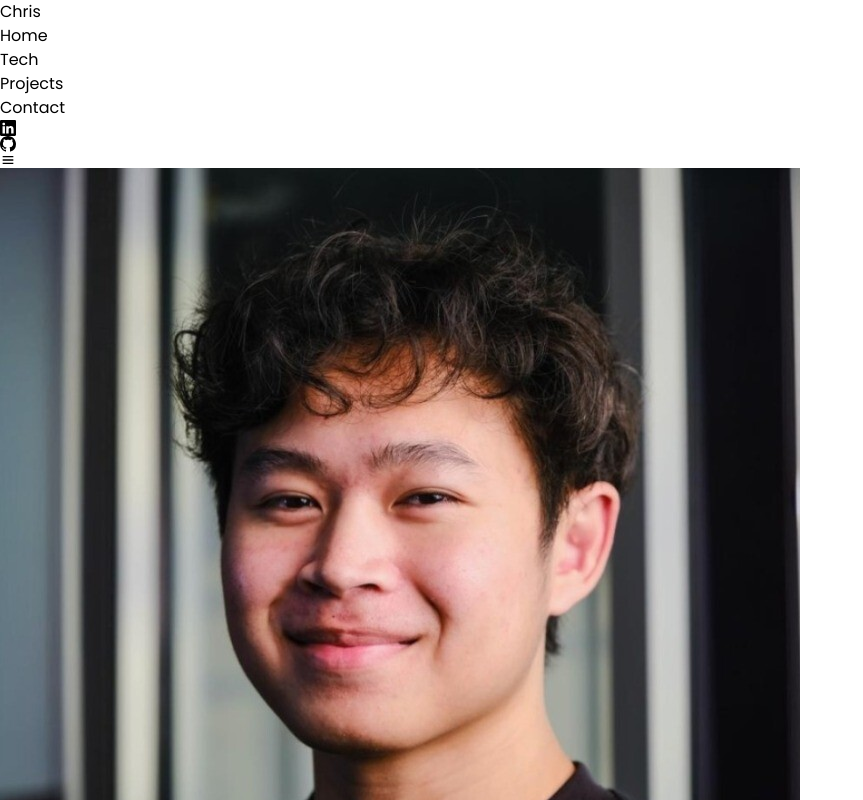
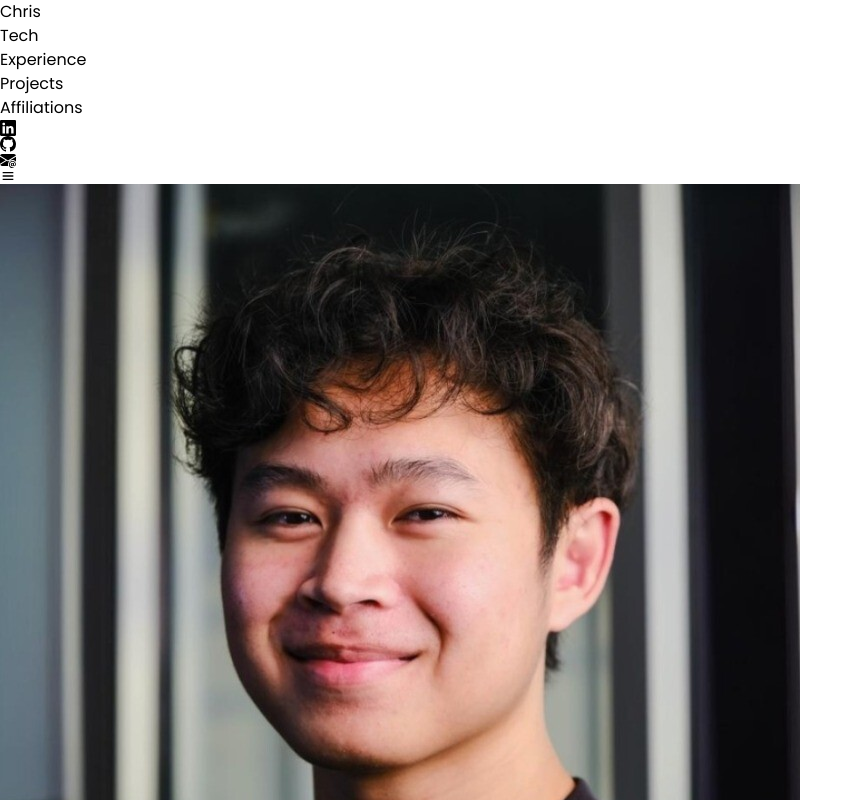
Before and after one commit to ctgchris/ctgchris.github.io, a React (Vite) app: page / in a window 1280 px wide. Shown: the top 800 px of the page, without its empty margins (0-863 px from the left). Built offline with nearby package versions, Linux system fonts and the light colour scheme.

Commit message:
update Navbar to include new sections

```diff
--- a/src/components/Navbar.jsx
+++ b/src/components/Navbar.jsx
@@ -1,11 +1,11 @@
-import { BsGithub, BsLinkedin } from "react-icons/bs"
+import { BsEnvelope, BsEnvelopeArrowUp, BsEnvelopeAt, BsEnvelopeAtFill, BsGithub, BsLinkedin } from "react-icons/bs"
 import { BiX, BiMenu } from 'react-icons/bi';
 
 import React, { useState } from 'react';
 
 const Navbar = () => {
 
-        const [isOpen, setIsOpen]= useState(false);
+    const [isOpen, setIsOpen] = useState(false);
     const menuOpen = () => {
         setIsOpen(!isOpen);
 
@@ -17,33 +17,43 @@ const Navbar = () => {
         <nav className="fixed top-0 z-10 flex w-full items-center justify-between border-b border-b-grey bg-black/70 px-16 py-6 text-white backdrop-blur-md md:justify-evenly">
             <a href="#home" className="bg-gradient-to-r from-blue-500 to-pink-500 bg-clip-text text-transparent opacity-80 text-3xl font-semibold transition-all duration-300 hover:opacity-100">Chris</a>
             <ul className="hidden md:flex gap-10">
-                <a href="#home" className="cursor-pointer opacity-70 transition-all duration-300 hover:opacity-100">
-                    <li>Home</li>
-                </a>
-                <a href="#home" className="cursor-pointer opacity-70 transition-all duration-300 hover:opacity-100">
+
+                <a href="#tech" className="cursor-pointer opacity-70 transition-all duration-300 hover:opacity-100">
                     <li>Tech</li>
                 </a>
-                <a href="#home" className="cursor-pointer opacity-70 transition-all duration-300 hover:opacity-100">
+                <a href="#experiences" className="cursor-pointer opacity-70 transition-all duration-300 hover:opacity-100">
+                    <li>Experience</li>
+                </a>
+                <a href="#projects" className="cursor-pointer opacity-70 transition-all duration-300 hover:opacity-100">
                     <li>Projects</li>
                 </a>
-                <a href="#home" className="cursor-pointer opacity-70 transition-all duration-300 hover:opacity-100">
-                    <li>Contact</li>
+                <a href="#affiliations" className="cursor-pointer opacity-70 transition-all duration-300 hover:opacity-100">
+                    <li>Affiliations</li>
                 </a>
             </ul>
 
 
             <ul className="hidden md:flex gap-5">
-                <li className="curosr-pointer text-xl opacity-70 transition-all duration-300 hover:text-blue-500 hover:opacity-100">
+                <li className="cursor-pointer text-xl opacity-70 transition-all duration-300 hover:text-blue-500 hover:opacity-100">
+                    <a href="https://www.linkedin.com/in/ctgchris" target="_blank" rel="noopener noreferrer">
                         <BsLinkedin />
+                    </a>
                 </li>
-                <li className="curosr-pointer text-xl opacity-70 transition-all duration-300 hover:text-orange-500 hover:opacity-100">
+                <li className="cursor-pointer text-xl opacity-70 transition-all duration-300 hover:text-orange-500 hover:opacity-100">
+                    <a href="https://www.github.com/ctgchris" target="_blank" rel="noopener noreferrer">
                         <BsGithub />
+                    </a>
+                </li>
+                <li className="cursor-pointer text-xl opacity-70 transition-all duration-300 hover:text-yellow-400 hover:opacity-100">
+                    <a href="mailto:ctgchris3@gmail.com">
+                        <BsEnvelopeAtFill />
+                    </a>
                 </li>
             </ul>
 
 
             {isOpen ? (
-                <BiX className="block md:hidden text-4xl" onClick={menuOpen}/>
+                <BiX className="block md:hidden text-4xl" onClick={menuOpen} />
 
             ) : (
                 <BiMenu className="block md:hidden text-4xl" onClick={menuOpen} />
@@ -53,26 +63,35 @@ const Navbar = () => {
                 <div className={`fixed right-0 top-[84px] flex h-screen w-1/2 flex-col items-start justify-start gap-10 border-l border-gray-800 bg-black/90 p-12 ${isOpen ? "block" : "hidden"}`}>
 
                     <ul className="flex flex-col gap-8">
-                        <a href="#home" className="cursor-pointer opacity-70 transition-all duration-300 hover:opacity-100">
-                            <li>Home</li>
-                        </a>
+
                         <a href="#home" className="cursor-pointer opacity-70 transition-all duration-300 hover:opacity-100">
                             <li>Tech</li>
                         </a>
                         <a href="#home" className="cursor-pointer opacity-70 transition-all duration-300 hover:opacity-100">
                             <li>Projects</li>
                         </a>
-                        <a href="#home" className="cursor-pointer opacity-70 transition-all duration-300 hover:opacity-100">
-                            <li>Contact</li>
+                        <a href="#affiliations" className="cursor-pointer opacity-70 transition-all duration-300 hover:opacity-100">
+                            <li>Affiliations</li>
                         </a>
+
                     </ul>
 
                     <ul className="flex flex-wrap gap-5">
-                        <li className="curosr-pointer text-xl opacity-70 transition-all duration-300 hover:text-blue-500 hover:opacity-100">
+                        <li className="cursor-pointer text-xl opacity-70 transition-all duration-300 hover:text-blue-500 hover:opacity-100">
+                            <a href="https://www.linkedin.com/in/ctgchris" target="_blank" rel="noopener noreferrer">
                                 <BsLinkedin />
+                            </a>
                         </li>
-                        <li className="curosr-pointer text-xl opacity-70 transition-all duration-300 hover:text-orange-500 hover:opacity-100">
+                        <li className="cursor-pointer text-xl opacity-70 transition-all duration-300 hover:text-orange-500 hover:opacity-100">
+                            <a href="https://www.github.com/ctgchris" target="_blank" rel="noopener noreferrer">
                                 <BsGithub />
+                            </a>
+
+                        </li>
+                        <li className="cursor-pointer text-xl opacity-70 transition-all duration-300 hover:text-blue-500 hover:opacity-100">
+                            <a href="mailto:ctgchris3@gmail.com">
+                                <BsEnvelopeAtFill />
+                            </a>
                         </li>
                     </ul>
                 </div>
```
Lines whose indentation alone changed are shown as unchanged.
